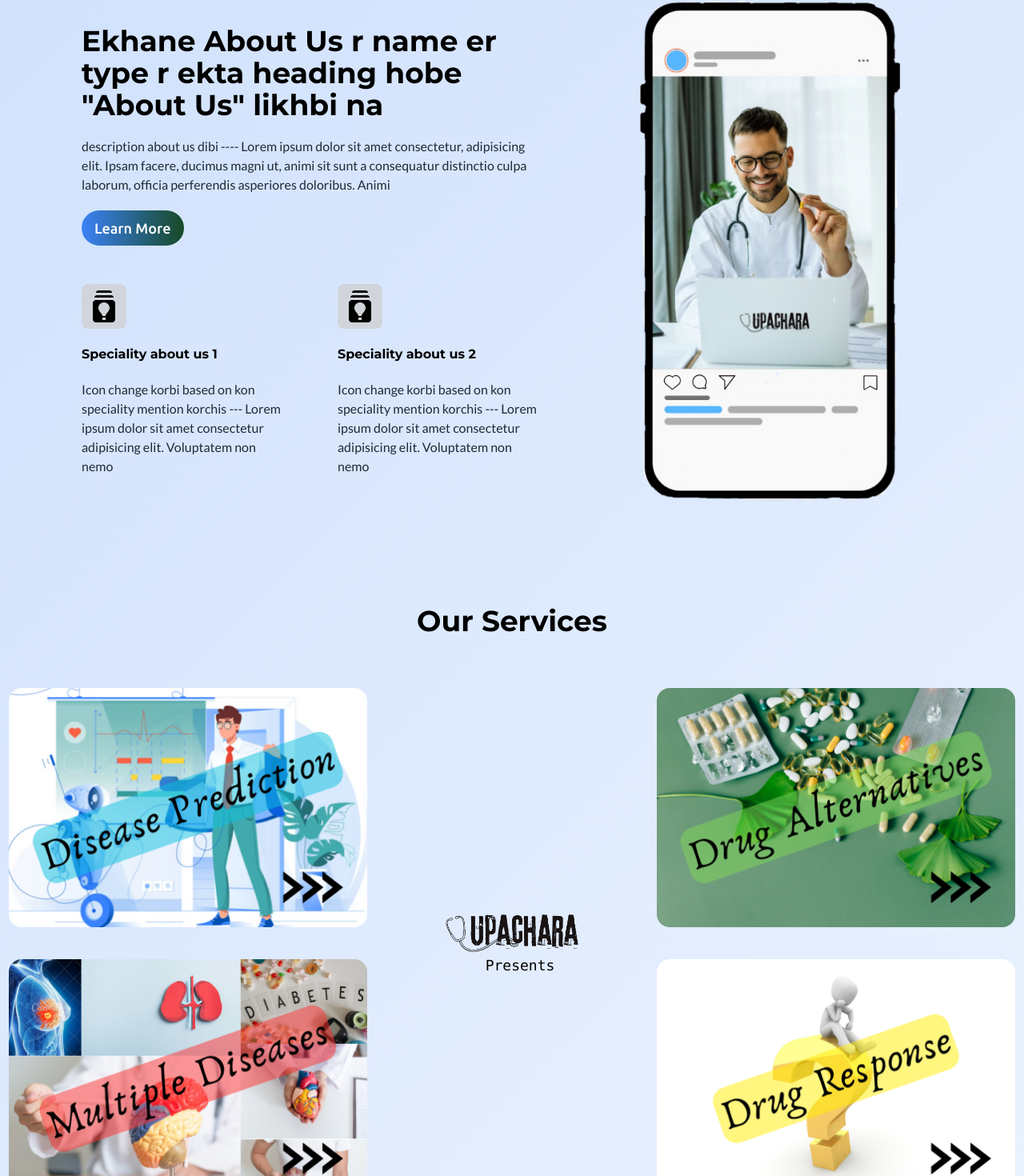
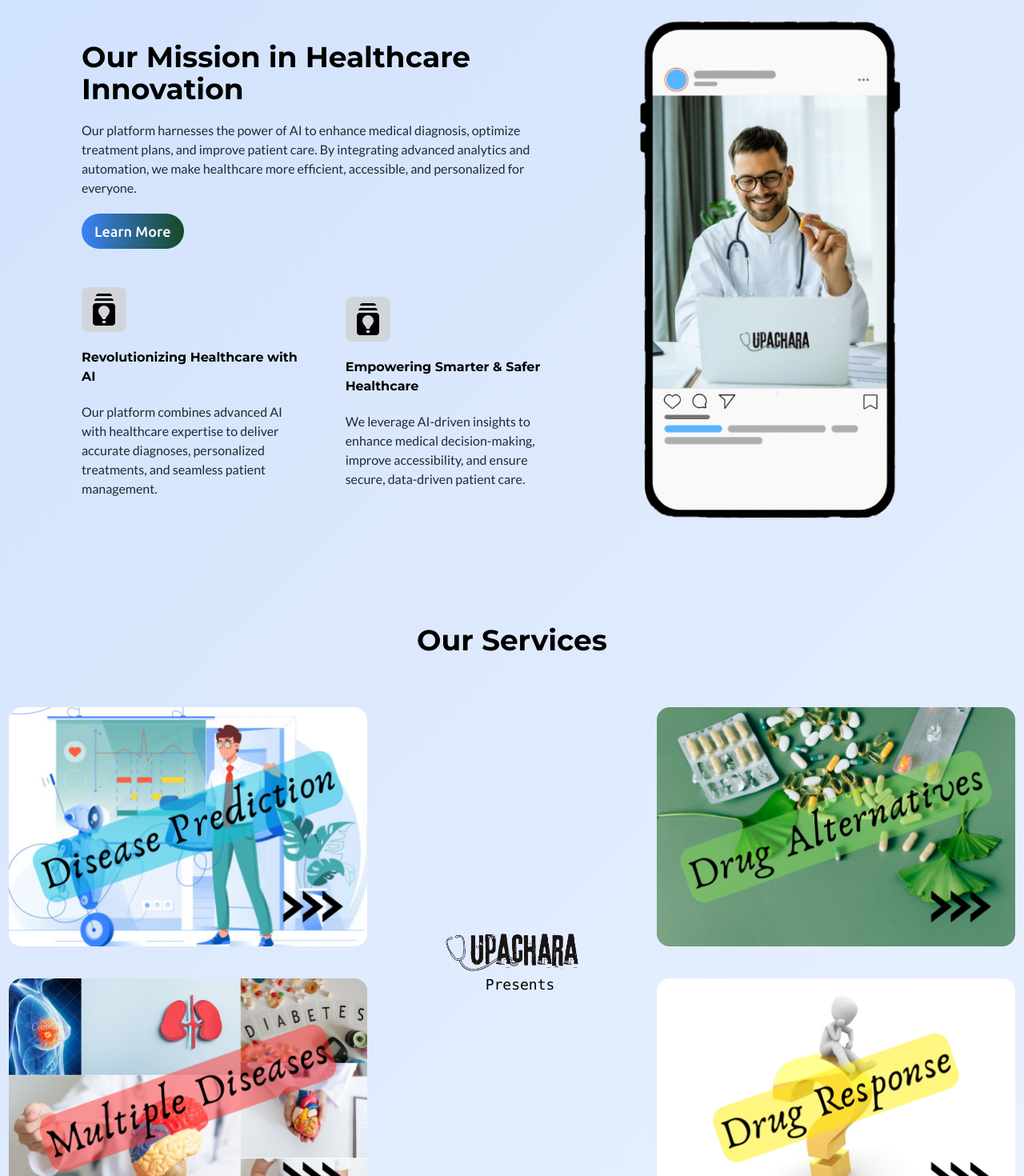
Before and after one commit to Chandrima-Kar/UPACHARA, a Next.js app in the folder client/: page / in a window 1280 px wide. Shown: the part 1246-2716 px from the top of the page at 80% size. Built offline with nearby package versions, Linux system fonts and the light colour scheme; a web font is replaced by a local one.

Commit message:
new changes

```diff
--- a/client/src/components/HomePageComponents/AboutSection.jsx
+++ b/client/src/components/HomePageComponents/AboutSection.jsx
@@ -11,15 +11,14 @@ const AboutSection = () => {
       <div className="flex flex-col items-center justify-center gap-12">
         <div className="flex flex-col max-w-xl  gap-5">
           <h1 className=" text-4xl font-montserrat">
-            Ekhane About Us r name er type r ekta heading hobe "About Us" likhbi
-            na
+            Our Mission in Healthcare Innovation
           </h1>
 
           <p className=" font-lato text-gray-800">
-            description about us dibi ---- Lorem ipsum dolor sit amet
-            consectetur, adipisicing elit. Ipsam facere, ducimus magni ut, animi
-            sit sunt a consequatur distinctio culpa laborum, officia perferendis
-            asperiores doloribus. Animi
+            Our platform harnesses the power of AI to enhance medical diagnosis,
+            optimize treatment plans, and improve patient care. By integrating
+            advanced analytics and automation, we make healthcare more
+            efficient, accessible, and personalized for everyone.
           </p>
 
           <div
@@ -29,16 +28,18 @@ const AboutSection = () => {
             Learn More
           </div>
         </div>
-        <div className="flex items-center justify-between gap-16 max-w-xl">
+        <div className="flex items-center justify-between gap-12 max-w-xl">
           <div className="flex flex-col gap-5">
             <div className=" p-1 bg-gray-300 rounded-lg w-fit">
               <MdBatchPrediction className="w-12 h-12" />
             </div>
-            <h1 className=" font-montserrat">Speciality about us 1</h1>
+            <h1 className=" font-montserrat">
+              Revolutionizing Healthcare with AI
+            </h1>
             <p className=" font-lato text-gray-800">
-              Icon change korbi based on kon speciality mention korchis ---
-              Lorem ipsum dolor sit amet consectetur adipisicing elit.
-              Voluptatem non nemo
+              Our platform combines advanced AI with healthcare expertise to
+              deliver accurate diagnoses, personalized treatments, and seamless
+              patient management.
             </p>
           </div>
 
@@ -46,11 +47,13 @@ const AboutSection = () => {
             <div className=" p-1 bg-gray-300 rounded-lg w-fit">
               <MdBatchPrediction className="w-12 h-12" />
             </div>
-            <h1 className=" font-montserrat">Speciality about us 2</h1>
+            <h1 className=" font-montserrat">
+              Empowering Smarter & Safer Healthcare
+            </h1>
             <p className=" font-lato text-gray-800">
-              Icon change korbi based on kon speciality mention korchis ---
-              Lorem ipsum dolor sit amet consectetur adipisicing elit.
-              Voluptatem non nemo
+              We leverage AI-driven insights to enhance medical decision-making,
+              improve accessibility, and ensure secure, data-driven patient
+              care.
             </p>
           </div>
         </div>
--- a/client/src/components/HomePageComponents/Hero.jsx
+++ b/client/src/components/HomePageComponents/Hero.jsx
@@ -70,9 +70,9 @@ const Hero = () => {
         <br /> healthmap - <span className=" text-blue-500"> upachara</span>
       </h1>
       <p className="text-gray-600 max-w-xl mt-4">
-        Your Health, Our Priority: Predict, Prevent, and Protect Lorem ipsum
-        dolor sit amet consectetur adipisicing elit. Quo totam aperiam
-        voluptatibus, non odit
+        Your Health, Our Priority: Predict, Prevent, and Protect. AI-Powered
+        Healthcare at Your Fingertips – Smarter Diagnoses, Personalized Care,
+        and Seamless Access to Medical Solutions Anytime, Anywhere.
       </p>
 
       {/* Email Input & Button */}
--- a/client/src/components/HomePageComponents/InsuranceSection.jsx
+++ b/client/src/components/HomePageComponents/InsuranceSection.jsx
@@ -24,10 +24,10 @@ const InsuranceSection = () => {
           <h1 className=" text-4xl font-montserrat">The Perks</h1>
 
           <p className=" font-lato text-gray-800">
-            description Our Insurance Policy r dibi ---- Lorem ipsum dolor sit
-            amet consectetur, adipisicing elit. Ipsam facere, ducimus magni ut,
-            animi sit sunt a consequatur distinctio culpa laborum, officia
-            perferendis asperiores doloribus. Animi
+            Our AI-powered insurance advisor analyzes your medical history, age,
+            and location to recommend the best healthcare insurance plans. It
+            ensures you get the right coverage tailored to your needs, providing
+            financial security and peace of mind.
           </p>
         </div>
         <div className="grid grid-cols-2 items-center justify-center gap-10 max-w-xl">
@@ -35,10 +35,10 @@ const InsuranceSection = () => {
             <h1 className=" px-3 py-1 bg-blue-300 rounded-lg font-mono font-bold w-fit text-sm italic">
               Premium
             </h1>
-            <h1 className=" font-montserrat">Insurance Policy 1</h1>
+            <h1 className=" font-montserrat"> Comprehensive Health Coverage</h1>
             <p className="text-gray-800 font-lato">
-              Insurance policy describe korbi --- Lorem ipsum dolor sit amet
-              consectetur adipisicing elit. Voluptatem non nemo
+              Get extensive medical coverage, including hospitalization,
+              pre-existing conditions, and preventive care.
             </p>
           </div>
 
@@ -46,11 +46,10 @@ const InsuranceSection = () => {
             <h1 className=" px-3 py-1 bg-blue-300 rounded-lg font-mono font-bold w-fit text-sm italic">
               Freemium
             </h1>
-            <h1 className=" font-montserrat">Insurance Policy 2</h1>
+            <h1 className=" font-montserrat">Affordable Family Insurance</h1>
             <p className="text-gray-800 font-lato">
-              Insurance policy describe korbi --- Lorem ipsum dolor sit amet
-              consectetur adipisicing elit. Voluptatem non sit amet consectetur
-              adipisicing elit. Voluptatem non nemo
+              Protect your entire family with a single plan that covers medical
+              emergencies, consultations, and routine check-ups.
             </p>
           </div>
 
@@ -70,10 +69,10 @@ const InsuranceSection = () => {
             <h1 className=" px-3 py-1 bg-blue-300 rounded-lg font-mono font-bold w-fit text-sm italic">
               Free
             </h1>
-            <h1 className=" font-montserrat">Insurance Policy 3</h1>
+            <h1 className=" font-montserrat">Customizable Plans </h1>
             <p className="text-gray-800 font-lato">
-              Insurance policy describe korbi --- Lorem ipsum dolor sit amet
-              consectetur adipisicing elit. Voluptatem non nemo
+              Choose insurance that fits your needs, with flexible premiums,
+              add-on benefits, and cashless claim options.
             </p>
           </div>
         </div>
--- a/client/src/components/HomePageComponents/ServicesSection.jsx
+++ b/client/src/components/HomePageComponents/ServicesSection.jsx
@@ -11,27 +11,13 @@ const cardsLeft = [
   {
     id: 1,
     image: "/2.png",
-    text: `Disease prediction intro - consectetur
-          adipisicing elit. Atque similique corporis architecto
-          soluta earum id ipsum voluptatem suscipit cupiditate illo
-          obcaecati, reprehenderit sit beatae unde corrupti ducimus
-          pariatur! Repudiandae Lorem, ipsum dolor sit amet
-          consectetur adipisicing elit. Culpa sed dolore
-          exercitationem labore pariatur adipisci, harum minus,
-          ipsam reprehenderit optio illum! Ut doloremque`,
+    text: `Our AI-powered disease prediction system analyzes symptoms to provide accurate and early health assessments. By leveraging machine learning and medical data, it identifies potential conditions based on user inputs, helping individuals and doctors make informed decisions. This proactive approach enables timely medical intervention, reducing complications and improving treatment outcomes.`,
     linkedPage: "/disease-prediction",
   },
   {
     id: 2,
     image: "/4.png",
-    text: `Multi disease intro - consectetur
-          adipisicing elit. Atque similique corporis architecto
-          soluta earum id ipsum voluptatem suscipit cupiditate illo
-          obcaecati, reprehenderit sit beatae unde corrupti ducimus
-          pariatur! Repudiandae Lorem, ipsum dolor sit amet
-          consectetur adipisicing elit. Culpa sed dolore
-          exercitationem labore pariatur adipisci, harum minus,
-          ipsam reprehenderit optio illum! Ut doloremque`,
+    text: `Our multi-disease prediction system uses AI to analyze symptoms and medical data, identifying potential health conditions across various diseases. It streamlines early diagnosis, helping patients and doctors take timely action for better treatment outcomes. This enhances accessibility to accurate healthcare insights and personalized recommendations.`,
     linkedPage: "/disease-prediction",
   },
 ];
@@ -40,27 +26,13 @@ const cardsRight = [
   {
     id: 3,
     image: "/1.png",
-    text: `drug alternative intro - consectetur
-          adipisicing elit. Atque similique corporis architecto
-          soluta earum id ipsum voluptatem suscipit cupiditate illo
-          obcaecati, reprehenderit sit beatae unde corrupti ducimus
-          pariatur! Repudiandae Lorem, ipsum dolor sit amet
-          consectetur adipisicing elit. Culpa sed dolore
-          exercitationem labore pariatur adipisci, harum minus,
-          ipsam reprehenderit optio illum! Ut doloremque`,
+    text: `Our AI-driven drug alternative system helps users find safe and effective medication substitutes when their prescribed drugs are unavailable. By analyzing drug compositions, medical history, and effectiveness, it recommends suitable alternatives tailored to individual needs. This ensures continuous treatment without disruption, improving accessibility and affordability of medications.`,
     linkedPage: "/disease-prediction",
   },
   {
     id: 4,
     image: "/3.png",
-    text: `drug response intro - consectetur
-          adipisicing elit. Atque similique corporis architecto
-          soluta earum id ipsum voluptatem suscipit cupiditate illo
-          obcaecati, reprehenderit sit beatae unde corrupti ducimus
-          pariatur! Repudiandae Lorem, ipsum dolor sit amet
-          consectetur adipisicing elit. Culpa sed dolore
-          exercitationem labore pariatur adipisci, harum minus,
-          ipsam reprehenderit optio illum! Ut doloremque`,
+    text: `Our drug response analysis leverages AI to predict how a patient will react to a medication based on their medical history, genetics, and health conditions. This ensures safer treatments, minimizes adverse effects, and helps doctors prescribe the most effective drugs. It enhances personalized medicine, leading to better patient outcomes.`,
     linkedPage: "/disease-prediction",
   },
 ];
```
